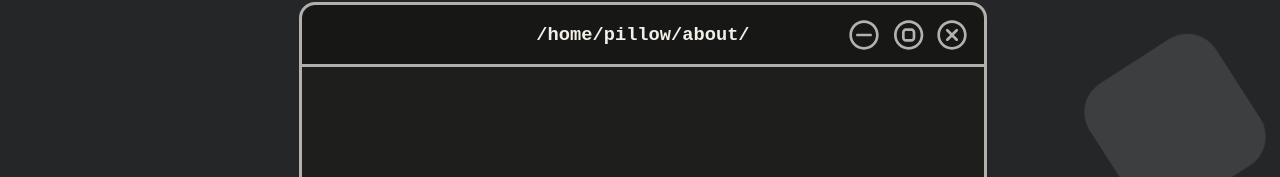
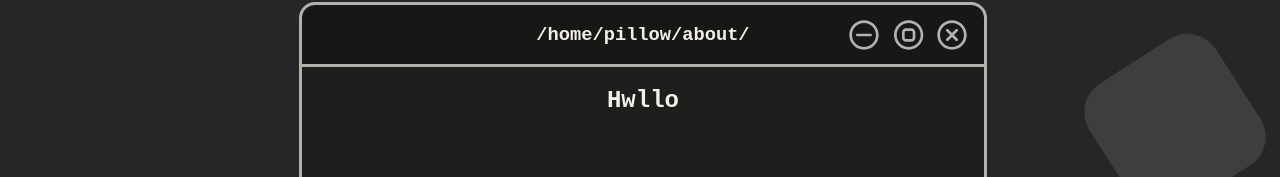
Before and after one commit to PillowGit/personal-website, a SvelteKit app: page / in a window 1280 px wide. Shown: the part 312-489 px from the top of the page. Built offline with nearby package versions, Linux system fonts and the light colour scheme; a web font is replaced by a local one.

Commit message:
Added shell slot

```diff
--- a/src/lib/components/shell.svelte
+++ b/src/lib/components/shell.svelte
@@ -18,6 +18,7 @@
             <img src="/icons/x.svg" alt="x" />
         </div>
     </div>
+    <slot />
 </div>
 
 <style>
--- a/src/routes/+page.svelte
+++ b/src/routes/+page.svelte
@@ -18,7 +18,9 @@
         <h2 class="about-me-title">
             About Me:
         </h2>
-        <Shell shell_title="/home/pillow/about/"/>
+        <Shell shell_title="/home/pillow/about/">
+            <h2>Hwllo</h2>
+        </Shell>
     </div>
 
 </div>
```
